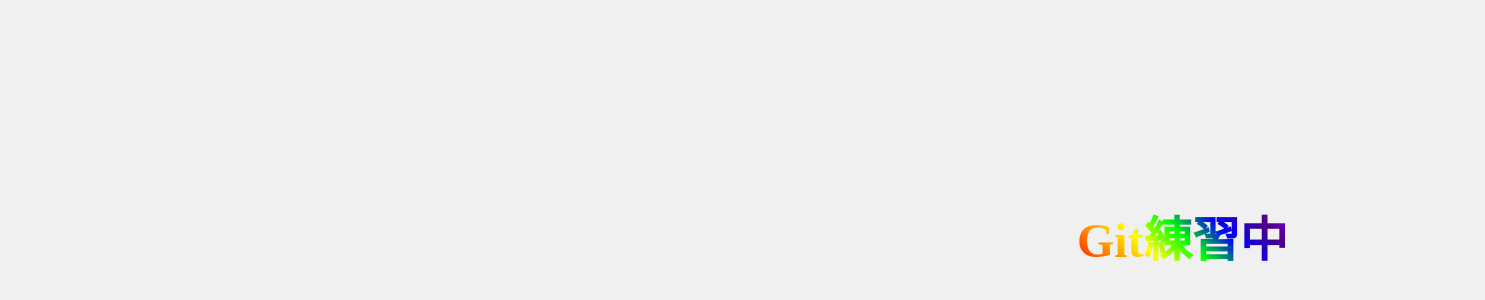
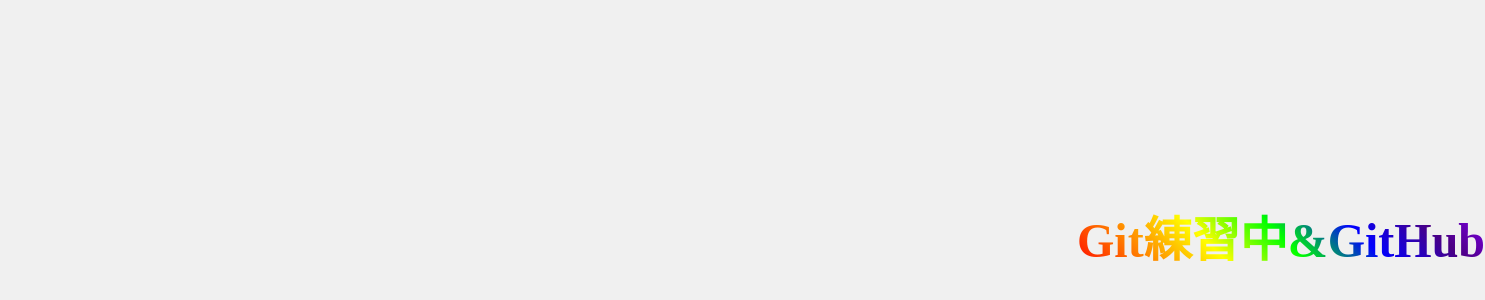
Before and after one commit to Nori319/git-sample-udemy, a plain HTML site: page git-practice.html in a window 1280 px wide. Shown: the part 340-640 px from the top of the page, 1485 px wide, since content can reach past the window. Drawn offline with Linux system fonts and the light colour scheme.

Commit message:
キャラ変更2

```diff
--- a/git-practice.html
+++ b/git-practice.html
@@ -3,7 +3,7 @@
 <head>
     <meta charset="UTF-8">
     <meta name="viewport" content="width=device-width, initial-scale=1.0">
-    <title>Git練習中</title>
+    <title>Git練習中&GitHub</title>
     <style>
         body {
             display: flex;
@@ -26,7 +26,7 @@
     </style>
 </head>
 <body>
-    <h1 id="movingText">Git練習中</h1>
+    <h1 id="movingText">Git練習中&GitHub</h1>
     <script>
         function getRandomPosition() {
             const x = Math.floor(Math.random() * window.innerWidth);
```
